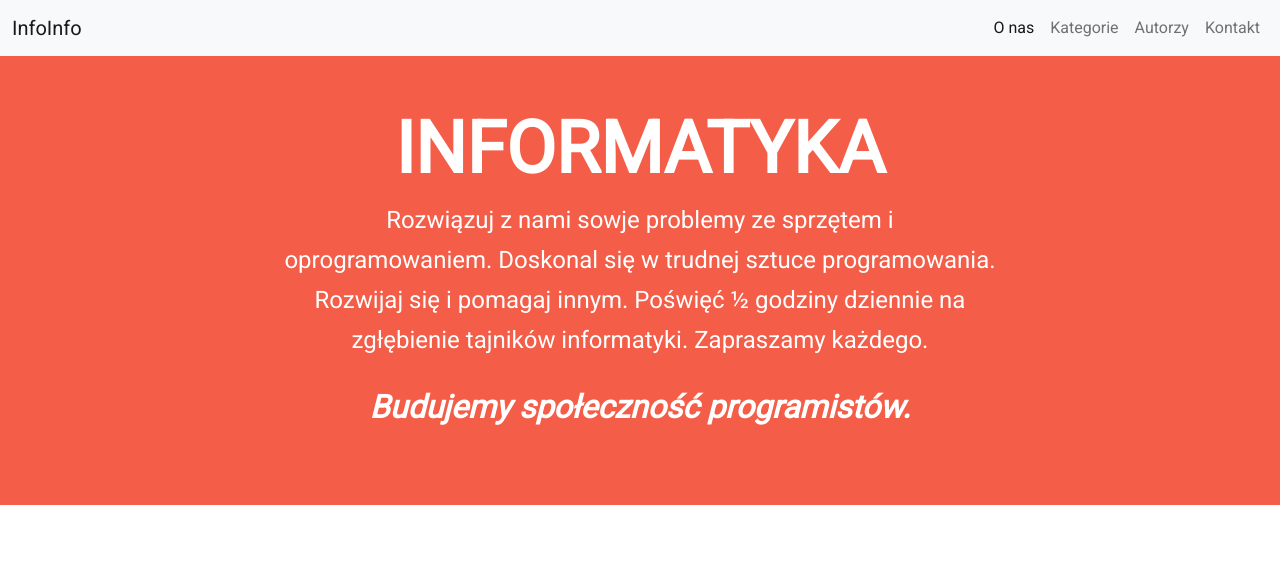
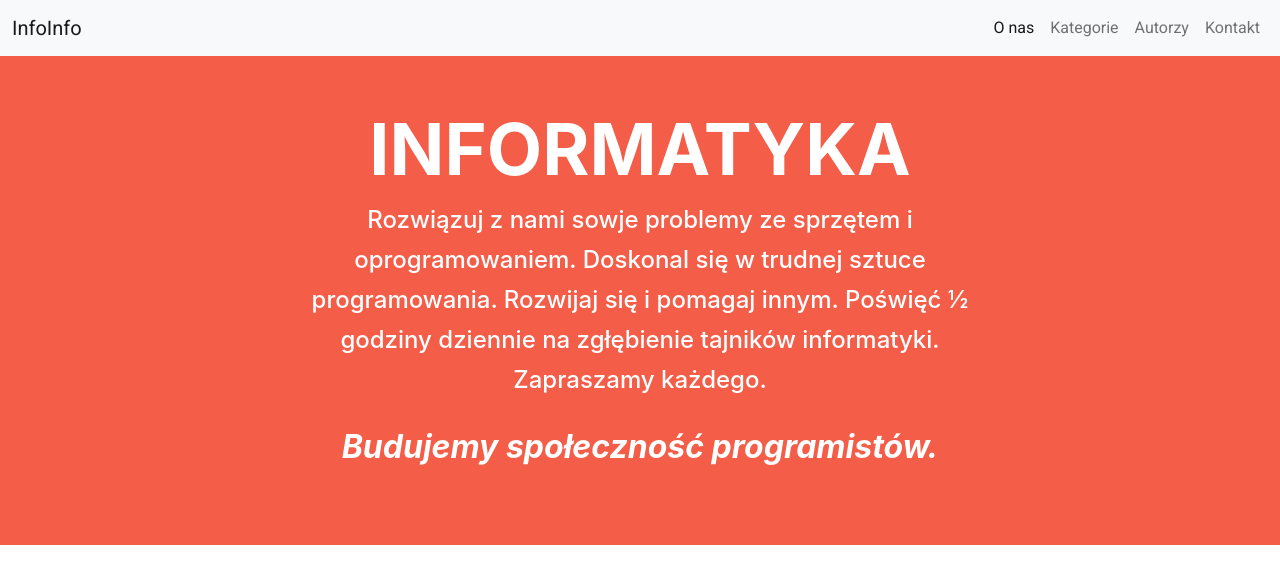
Before and after one commit to FrankiewiczMikolaj/witryna, a plain HTML site: page index.html in a window 1280 px wide. Drawn offline with nearby package versions, Linux system fonts and the light colour scheme.

Commit message:
czcionka

```diff
--- a/css/portal.css
+++ b/css/portal.css
@@ -17,12 +17,16 @@ color: #fff;
 .info .title {
     font-weight: 700;
     font-size: 4.5rem;
+    font-family: -apple-system, BlinkMacSystemFont, 'Segoe UI', Roboto, Oxygen, Ubuntu, Cantarell, 'Open Sans', 'Helvetica Neue', sans-serif;
+
 }
 .info .description {
     line-height: 2.5rem;
+    font-family: -apple-system, BlinkMacSystemFont, 'Segoe UI', Roboto, Oxygen, Ubuntu, Cantarell, 'Open Sans', 'Helvetica Neue', sans-serif;
 }
 .info .motto{
     font-weight: bold;
     font-style: italic;
+    font-family: -apple-system, BlinkMacSystemFont, 'Segoe UI', Roboto, Oxygen, Ubuntu, Cantarell, 'Open Sans', 'Helvetica Neue', sans-serif;
     padding: 20px;
 }
```
